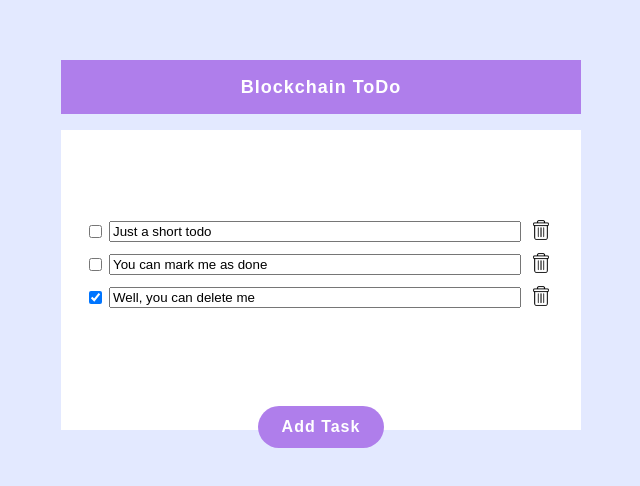
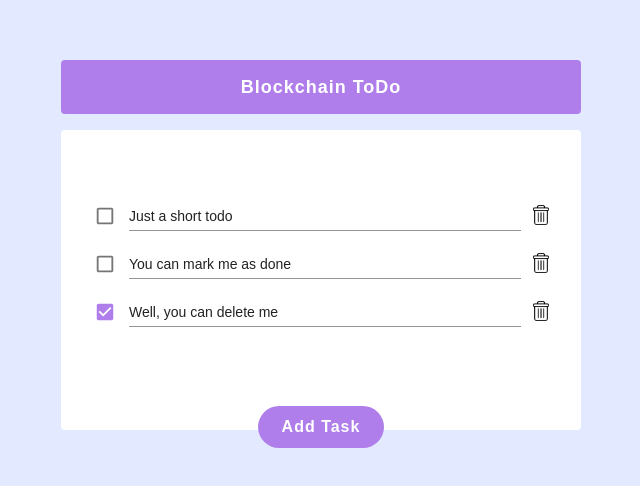
Before and after one commit to khorotyan/blockchain-todo-eth, a React (Create React App) app: page / in a window 1280 px wide. Shown: the part 146-632 px from the top of the page, without its empty margins (319-959 px from the left). Built offline with nearby package versions, Linux system fonts and the light colour scheme.

Commit message:
Design improvements

```diff
--- a/package.json
+++ b/package.json
@@ -3,6 +3,9 @@
   "version": "0.1.0",
   "private": true,
   "dependencies": {
+    "@material-ui/core": "^4.11.3",
+    "@material-ui/icons": "^4.11.2",
+    "@material-ui/styles": "^4.11.3",
     "@testing-library/jest-dom": "^5.11.4",
     "@testing-library/react": "^11.1.0",
     "@testing-library/user-event": "^12.1.10",
--- a/src/App.tsx
+++ b/src/App.tsx
@@ -1,14 +1,32 @@
 import React from 'react';
 import { BrowserRouter as Router, Route, Switch } from 'react-router-dom';
+import { createMuiTheme } from "@material-ui/core/styles";
+import { ThemeProvider } from "@material-ui/styles";
+
 import Tasks from './components/Tasks';
+import { primaryColor } from "./constants/colors";
+
+const materialTheme = createMuiTheme({
+  palette: {
+    primary: {
+      main: primaryColor
+    }
+  },
+  typography: {
+    fontFamily: "Montserrat, sans-serif"
+  }
+});
+
 
 const App: React.FC = () => {
   return (
-    <Router>
-      <Switch>
-        <Route path="/" component={Tasks} />
-      </Switch>
-    </Router>
+    <ThemeProvider theme={materialTheme}>
+      <Router>
+        <Switch>
+          <Route path="/" component={Tasks} />
+        </Switch>
+      </Router>
+    </ThemeProvider>
   );
 };
 
--- a/src/atoms/Button/Button.scss
+++ b/src/atoms/Button/Button.scss
@@ -1,6 +1,8 @@
+@import "../../constants/styles/colors";
+
 .CustomButton {
-  background-color: #af7eeb;
-  color: #ffffff;
+  background-color: $primary_color;
+  color: white;
   border: none;
   padding: 12px 24px;
   border-radius: 24px;
@@ -11,6 +13,6 @@
   cursor: pointer;
 
   &:hover {
-    background-color: #9d65e2;
+    background-color: $primary_darker_color;
   }
 }
--- a/src/atoms/Checkbox/Checkbox.scss
+++ b/src/atoms/Checkbox/Checkbox.scss
@@ -1,3 +1,15 @@
+@import "../../constants/styles/colors";
+
 .CustomCheckbox {
+  width: 40px;
+  height: 40px;
 
+  &__Icon {
+    font-size: 2.2rem !important;
+  }
+
+  &__IconChecked {
+    font-size: 2.2rem !important;
+    color: $primary_color !important;
+  }
 }
--- a/src/atoms/Checkbox/Checkbox.tsx
+++ b/src/atoms/Checkbox/Checkbox.tsx
@@ -1,14 +1,25 @@
+import CheckBoxOutlineBlankIcon from "@material-ui/icons/CheckBoxOutlineBlank";
+import CheckBoxIcon from "@material-ui/icons/CheckBox";
+import IconButton from "@material-ui/core/IconButton";
+
 import "./Checkbox.scss";
 
 type CheckboxProps = {
   isChecked: boolean,
-  onCheckClick: React.MouseEventHandler<HTMLInputElement>,
+  onCheckClick: any,
 }
 
 const Checkbox: React.FC<CheckboxProps> = ({ isChecked = false, onCheckClick }) => {
-  return <div>
-    <input type="checkbox" checked={isChecked} onClick={onCheckClick}/>
-  </div>
+  return <IconButton
+    className="CustomCheckbox"
+    onClick={onCheckClick}
+  >
+    {isChecked ? (
+      <CheckBoxIcon className="CustomCheckbox__IconChecked" />
+    ) : (
+      <CheckBoxOutlineBlankIcon className="CustomCheckbox__Icon" />
+    )}
+  </IconButton>
 };
 
 export default Checkbox;
--- a/src/components/Header/Header.scss
+++ b/src/components/Header/Header.scss
@@ -1,15 +1,18 @@
+@import "../../constants/styles/colors";
+
 .Header {
   width: 100%;
   height: 54px;
   display: flex;
   justify-content: center;
   align-items: center;
-  background-color: #af7eeb;
+  background-color: $primary_color;
+  border-radius: 4px;
 
   &__AppName {
     font-size: 1.8rem;
     letter-spacing: 1px;
     font-weight: 600;
-    color: #ffffff;
+    color: white;
   }
 }
--- a/src/components/Tasks/Task/Task.scss
+++ b/src/components/Tasks/Task/Task.scss
@@ -5,12 +5,14 @@
 
   &__Input {
     width: 100%;
+    font-size: 1.4rem !important;
     margin: 0 4px;
   }
 
   &__RemoveButton {
     background-color: transparent;
     border: none;
+    cursor: pointer;
 
     &__Icon {
       width: 20px;
--- a/src/components/Tasks/Task/Task.tsx
+++ b/src/components/Tasks/Task/Task.tsx
@@ -1,4 +1,6 @@
 import React from "react";
+import Input from '@material-ui/core/Input';
+
 import { Checkbox } from "../../../atoms";
 import removeIcon from "../../../assets/Icons/remove.png";
 
@@ -13,15 +15,15 @@ type TaskProps = {
 }
 
 const Task: React.FC<TaskProps> = ({ text, isChecked, onCheckClick, onTextChange, onTaskRemove }) => {
-  const handleTextChange = (event: React.FormEvent<HTMLInputElement>) => {
+  const handleTextChange = (event: React.ChangeEvent<HTMLInputElement>) => {
     onTextChange(event.currentTarget.value);
   }
 
   return <div className="Task">
-    <Checkbox isChecked={isChecked} onCheckClick={onCheckClick}/>
-    <input className="Task__Input" type="text" value={text} onChange={handleTextChange}/>
+    <Checkbox isChecked={isChecked} onCheckClick={onCheckClick} />
+    <Input className="Task__Input" value={text} onChange={handleTextChange} defaultValue="Hello world" />
     <button className="Task__RemoveButton" onClick={onTaskRemove}>
-      <img className="Task__RemoveButton__Icon" src={removeIcon} alt="Remove task"/>
+      <img className="Task__RemoveButton__Icon" src={removeIcon} alt="Remove task" />
     </button>
   </div>
 }
--- a/src/components/Tasks/Tasks.scss
+++ b/src/components/Tasks/Tasks.scss
@@ -1,10 +1,12 @@
+@import "../../constants/styles/colors";
+
 .Tasks {
   width: 100%;
   min-height: 100vh;
   display: flex;
   justify-content: center;
   align-items: center;
-  background-color: #e3e9ff;
+  background-color: $background_color;
 
   &__Wrapper {
     width: 100%;
@@ -18,11 +20,12 @@
     &__Body {
       min-height: 300px;
       width: 100%;
-      background-color: #ffffff;
+      background-color: white;
       padding: 24px 24px 48px 24px;
       display: flex;
       flex-direction: column;
       justify-content: center;
+      border-radius: 4px;
     }
 
     &__ButtonContainer {
--- a/src/components/Tasks/Tasks.tsx
+++ b/src/components/Tasks/Tasks.tsx
@@ -66,7 +66,7 @@ const Tasks: React.FC = () => {
 
   return <div className="Tasks">
     <div className="Tasks__Wrapper">
-      <Header margin="0 0 16px 0"/>
+      <Header margin="0 0 16px 0" />
       <div className="Tasks__Wrapper__Body">
         {tasks.filter(task => task.isRemoved === false).map((task) =>
           <Task
@@ -80,7 +80,7 @@ const Tasks: React.FC = () => {
         )}
       </div>
       <div className="Tasks__Wrapper__ButtonContainer">
-        <Button label="Add Task" onClick={handleTaskAddClick}/>
+        <Button label="Add Task" onClick={handleTaskAddClick} />
       </div>
     </div>
   </div>;
--- /dev/null
+++ b/src/constants/colors.js
@@ -0,0 +1,3 @@
+const primaryColor = "#af7eeb";
+
+export { primaryColor };
--- /dev/null
+++ b/src/constants/styles/_colors.scss
@@ -0,0 +1,4 @@
+$primary_color: #af7eeb;
+$primary_darker_color: #9d65e2;
+
+$background_color: #e3e9ff;
```
Also changed, not shown: 1 other file (tests, documents, lock files or other folders).
